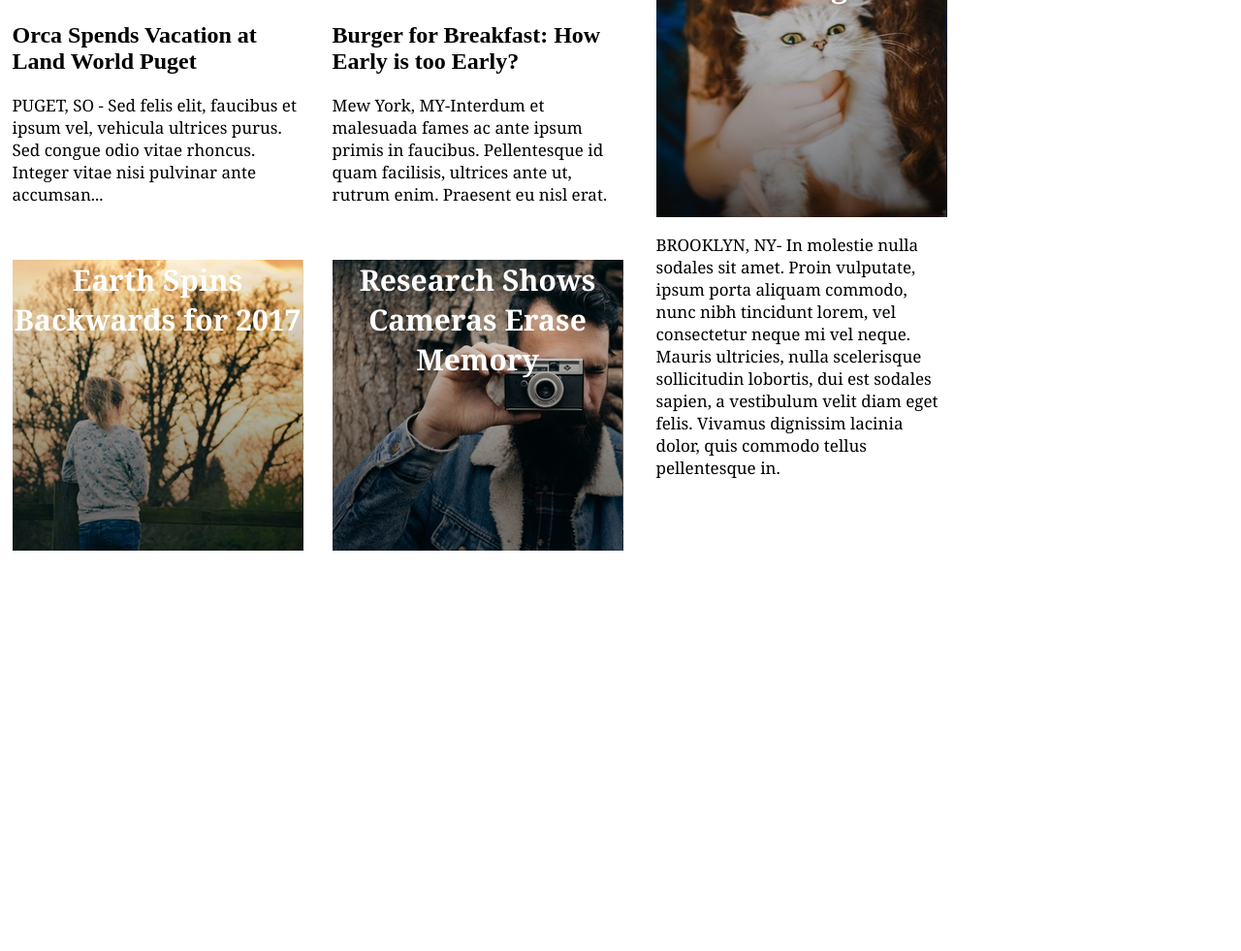
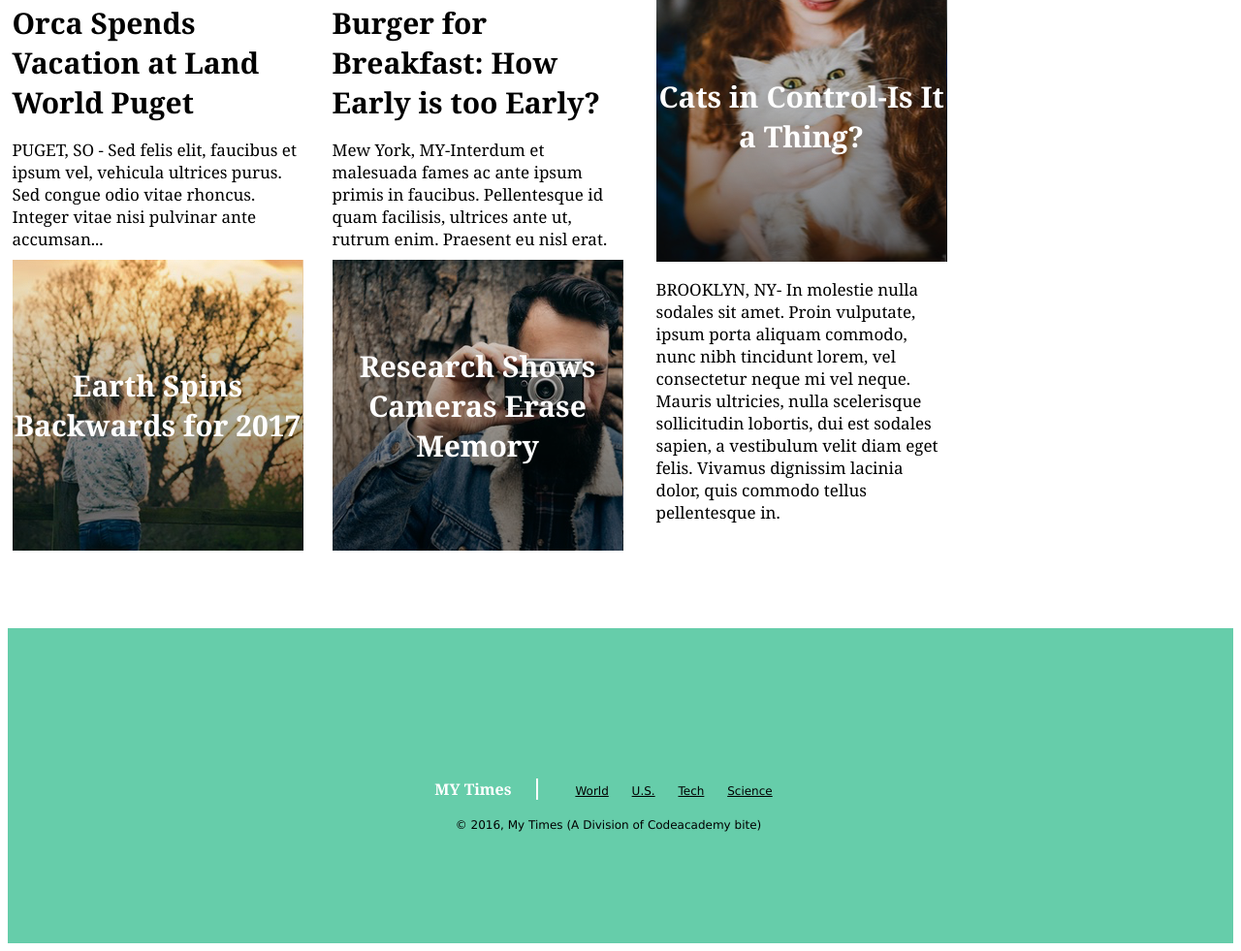
Before and after one commit to jane548/my_times, a plain HTML site: page index.html in a window 1280 px wide. Shown: the part 676-1657 px from the top of the page at 97% size. Before the commit the page ends 1252 px from the top, so only its background shows below. Drawn offline with Linux system fonts and the light colour scheme.

Commit message:
completed

```diff
--- a/index.html
+++ b/index.html
@@ -102,5 +102,17 @@
         </div>
       </div>
     </div>
+    <footer>
+      <div class="info">
+        <span class="title">MY Times</span>
+        <nav>
+          <span><a href="#World">World</a></span>
+          <span><a href="#U.S.">U.S.</a></span>
+          <span><a href="#Tech">Tech</a></span>
+          <span><a href="#Science">Science</a></span>
+        </nav>
+      </div>
+      <div class="copyright">&#169; 2016, My Times (A Division of Codeacademy bite)</div>
+    </footer>
   </body>
 </html>
--- a/resources/css/style.css
+++ b/resources/css/style.css
@@ -43,10 +43,6 @@ header {
   justify-content: center;
 }
 
-.image-content {
-  display: flex;
-}
-
 .column {
   display: flex;
   flex-direction: column;
@@ -77,6 +73,7 @@ header {
   color: white;
   height: 300px;
   text-align: center;
+  align-items: center;
 }
 
 .lead-story .image-content {
@@ -84,6 +81,11 @@ header {
   width: 630px;
   font-size: 40px;
   text-align: left;
+}
+
+.lead-story
+.image-content span {
+  margin-left: 20px;
 }
 
 .fall-cancelled.image-content {
@@ -146,6 +148,57 @@ div {
   display: block;
 }
 
+footer {
+  display: flex;
+  flex-direction: column;
+  background-color: MediumAquamarine;
+  margin auto;
+  font-family: Verdana;
+  font-size: 12px;
+  height: 325px;
+  justify-content: center;
+  align-items: center;
+  margin-top: 80px;
+}
+
+.title {
+  display: inline-block;
+  font-family: Georgia;
+  font-size: 16px;
+  font-weight: bold;
+  color: white;
+  padding-right: 25px;
+  border-right: 2px solid white;
+}
+
+footer nav {
+  display: inline-block;
+  padding: 25px;
+}
+
+nav span {
+  display: inline-block;
+  padding: 20px 10px;
+}
+
+nav a {
+  color: black;
+}
+
+.copyright {
+  display: block;
+  padding-right: 25px;
+}
+
+.info {
+  height: 80px;
+}
+
 h2 {
-  display: block;
+  margin-top: 0;
+  margin-bottom: 0;
+  font-family: Georgia;
+  font-size: 30px;
+  font-weight: bold;
+  font-style: normal;
 }
```
